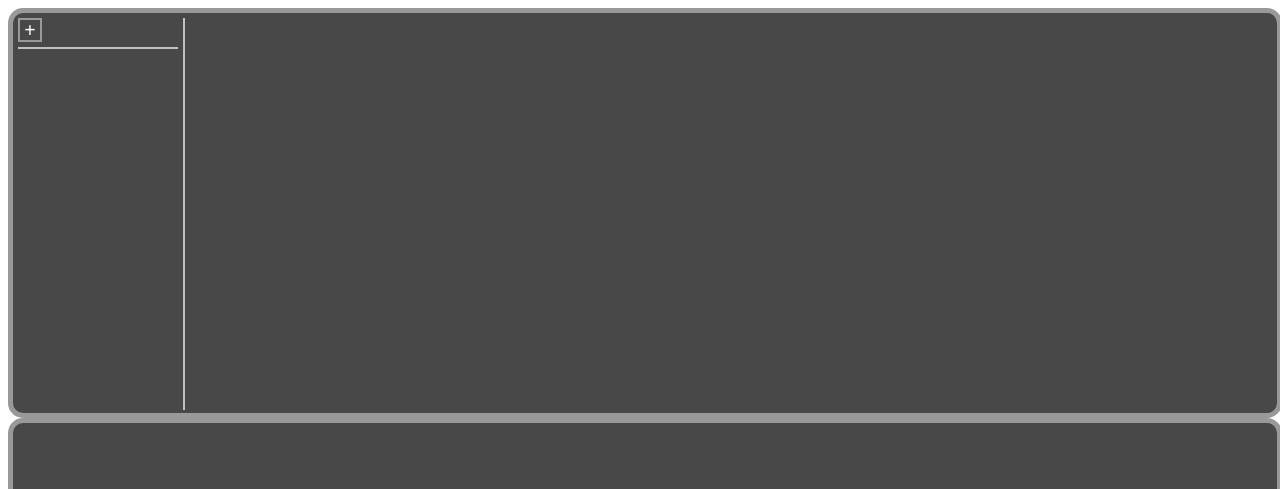
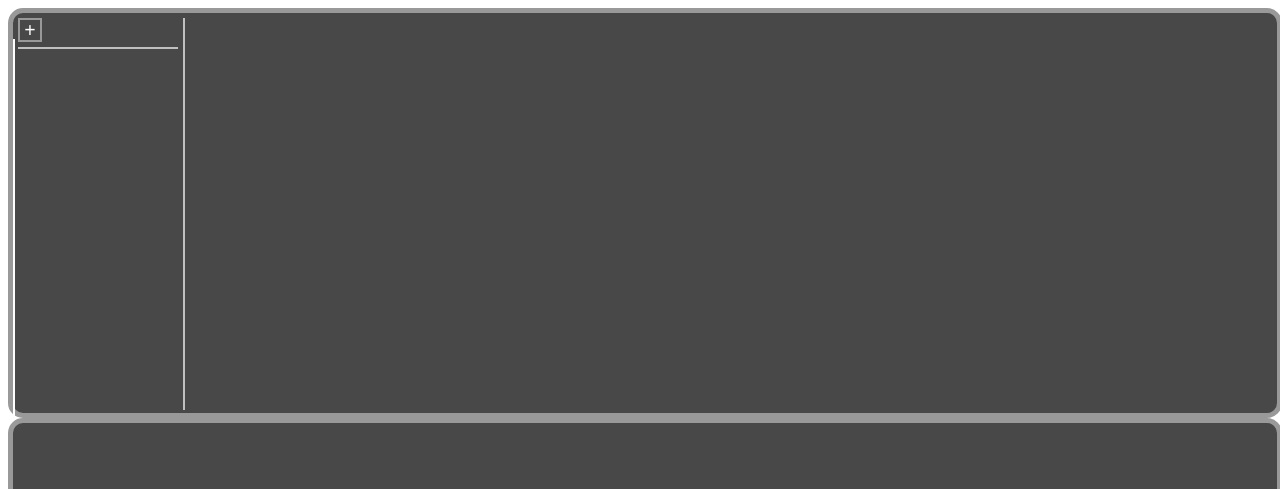
Before and after one commit to Jodus-Melodus/Draw, a website built with Vite: page src/index.html in a window 1280 px wide. Shown: the top 489 px of the page. Built offline with nearby package versions, Linux system fonts and the light colour scheme.

Commit message:
added project window grid column

```diff
--- a/src/index.html
+++ b/src/index.html
@@ -70,6 +70,9 @@
     <div class="vertical-divider"></div>
     <div class="horizontal-divider"></div>
     <div id="track-list"></div>
+
+    <!-- grid -->
+    <div class="column"></div>
   </div>
 
   <!-- mix-console -->
--- a/src/styles.css
+++ b/src/styles.css
@@ -57,6 +57,14 @@
   background-color: #c0c0c0;
 }
 
+/* grid */
+.column {
+  width: 2px;
+  height: 100%;
+
+  background-color: white;
+}
+
 /* mix-console */
 .mix-console {
   width: 100%;
```
Also changed, not shown: pnpm-lock.yaml.
